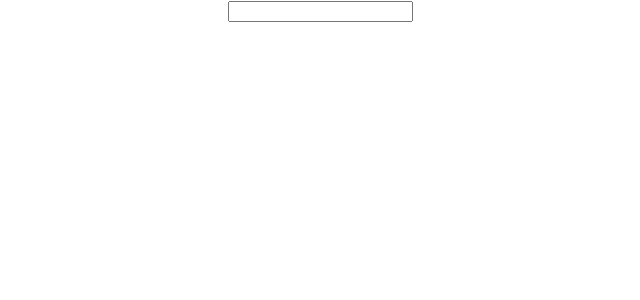
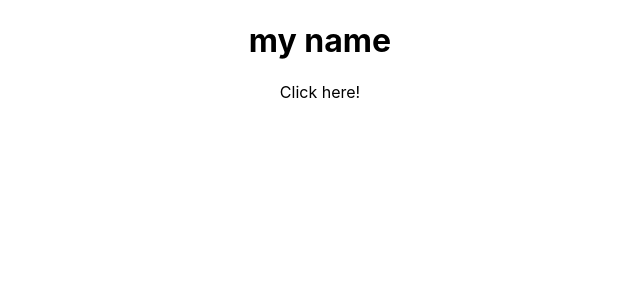
Before and after one commit to zhaojunjie163/myreact, a React (Create React App) app: page / in a window 1280 px wide. Shown: the top 300 px of the page, without its empty margins (320-960 px from the left). Built offline with nearby package versions, Linux system fonts and the light colour scheme.

Commit message:
explore: 1. state 2. setState

```diff
--- a/src/App.js
+++ b/src/App.js
@@ -5,21 +5,25 @@ class App extends Component {
 
     constructor(props) {
         super(props);
-        this.onSubmit = this.onSubmit.bind(this);
+        this.state ={
+            title: 'my name'
+        };
+
+        this.onClick = this.onClick.bind(this);
     }
 
     render() {
         return <div className="App">
-            <form onSubmit={this.onSubmit}>
-                <input ref={input => this.input = input}></input>
-            </form>
-
+            <h1>{this.state.title}</h1>
+            <div onClick={this.onClick}>Click here!</div>
         </div>;
     }
 
-    onSubmit(event) {
-        event.preventDefault();// prevent page from refreshing
-        console.log(this.input.value);
+
+    onClick() {
+       this.setState({
+           title: 'new title'
+       });
     }
 }
 
```
